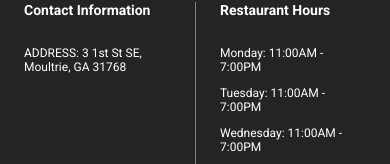
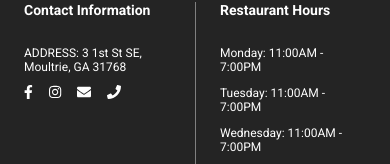
Before and after one commit to CristianMorenoHurtado/canela, a React (Create React App) app: page /contact in a window 390 px wide. Shown: the part 1274-1438 px from the top of the page. Built offline with nearby package versions, Linux system fonts and the light colour scheme.

Commit message:
revised footer links

```diff
--- a/src/components/Footer.jsx
+++ b/src/components/Footer.jsx
@@ -1,6 +1,5 @@
 import { FontAwesomeIcon } from '@fortawesome/react-fontawesome'
 import React from 'react'
-import { Link } from 'react-router-dom'
 
 const Footer = () => {
     return (
@@ -14,25 +13,25 @@ const Footer = () => {
                             </h2>
                             <h3 className="footer__address">ADDRESS: 3 1st St SE, Moultrie, GA 31768</h3>
                             <ul className="nav__links">
-                                <li className="nav__list">
-                                    <Link to="https://www.facebook.com/CanelaSnackBar" target="_blank" rel="noreferrer" className="nav__link footer__link--first">
-                                        <FontAwesomeIcon className="nav__icon" icon={['fab', 'facebook-f']} />
-                                    </Link>
+                                <li className="footer__list">
+                                    <a href="https://www.facebook.com/CanelaSnackBar" target="_blank" rel="noreferrer" className="footer__link--first footer__link">
+                                        <FontAwesomeIcon className="footer__icon" icon={['fab', 'facebook-f']} />
+                                    </a>
                                 </li>
-                                <li className="nav__list">
-                                    <Link to="https://www.instagram.com/canelainc/?hl=en" target="_blank" rel="noreferrer" className="nav__link">
-                                        <FontAwesomeIcon className="nav__icon" icon={['fab', 'instagram']} />
-                                    </Link>
+                                <li className="footer__list">
+                                    <a href="https://www.instagram.com/canelainc/?hl=en" target="_blank" rel="noreferrer" className="footer__link">
+                                        <FontAwesomeIcon className="footer__icon" icon={['fab', 'instagram']} />
+                                    </a>
                                 </li>
-                                <li className="nav__list">
-                                    <Link to="mailto:canela.moultrie@gmail.com" className="nav__link">
-                                        <FontAwesomeIcon className="nav__icon" icon="envelope" />
-                                    </Link>
+                                <li className="footer__list">
+                                    <a href="mailto:canela.moultrie@gmail.com" className="footer__link">
+                                        <FontAwesomeIcon className="footer__icon" icon="envelope" />
+                                    </a>
                                 </li>
-                                <li className="nav__list">
-                                    <Link to="tel:(229) 999-4123" className="nav__link">
-                                        <FontAwesomeIcon className="nav__icon" icon="phone" />
-                                    </Link>
+                                <li className="footer__list">
+                                    <a href="tel:(229) 999-4123" className="footer__link">
+                                        <FontAwesomeIcon className="footer__icon" icon="phone" />
+                                    </a>
                                 </li>
                             </ul>
                         </div>
--- a/src/index.css
+++ b/src/index.css
@@ -633,9 +633,31 @@ footer{
   color: #fff;
 }
 
+.footer__link{
+  display: block;
+  color: #fff;
+}
 
+.footer__icon{
+  font-size: 20px;
+  transition: all 350ms ease;
+}
 
+.footer__list{
+  display: flex;
+  margin-top: 8px;
+  margin-right: 16px;
+}
 
+.footer__link:hover,
+.footer__icon:hover {
+  text-decoration: none;
+  color: #a9cb1c;
+}
+
+.footer__icon:hover{
+  transform: scale(1.2);
+}
 
 
 /* Small phones, tablets, large smart phones */
@@ -705,6 +727,20 @@ footer{
     width: 100%;
   }
 
+  .footer__link{
+    display: block;
+    color: #fff;
+  }
+
+  .footer__icon{
+    font-size: 20px;
+  }
+
+  .footer__list{
+    display: flex;
+    margin-top: 8px;
+    margin-right: 16px;
+  }
 }
 
 /* Small Phones */
@@ -758,4 +794,8 @@ footer{
     display: flex;
     flex-direction: column;
   }
+
+  .footer__icon{
+    font-size: 14px;
+  }
 }
```
